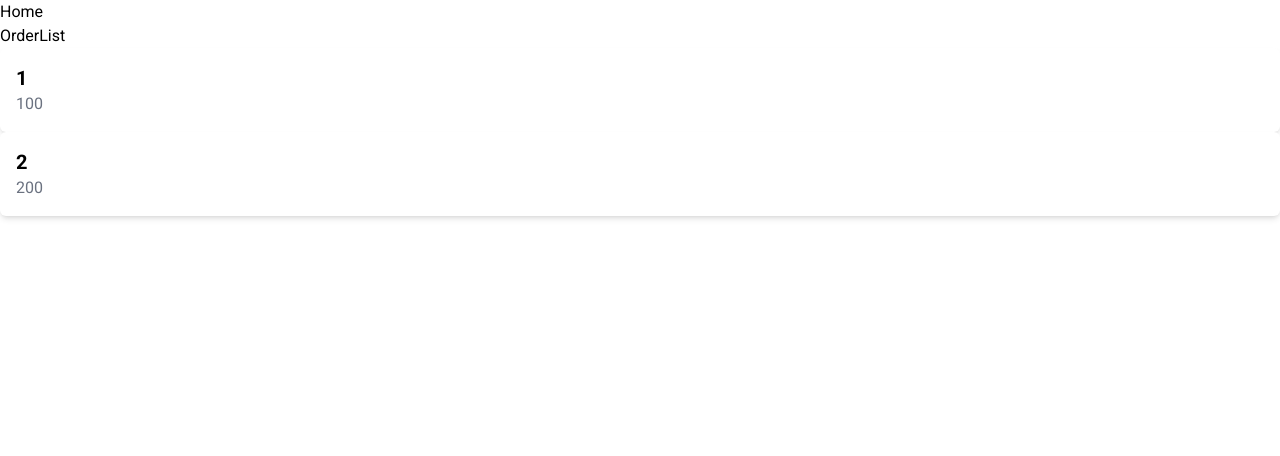
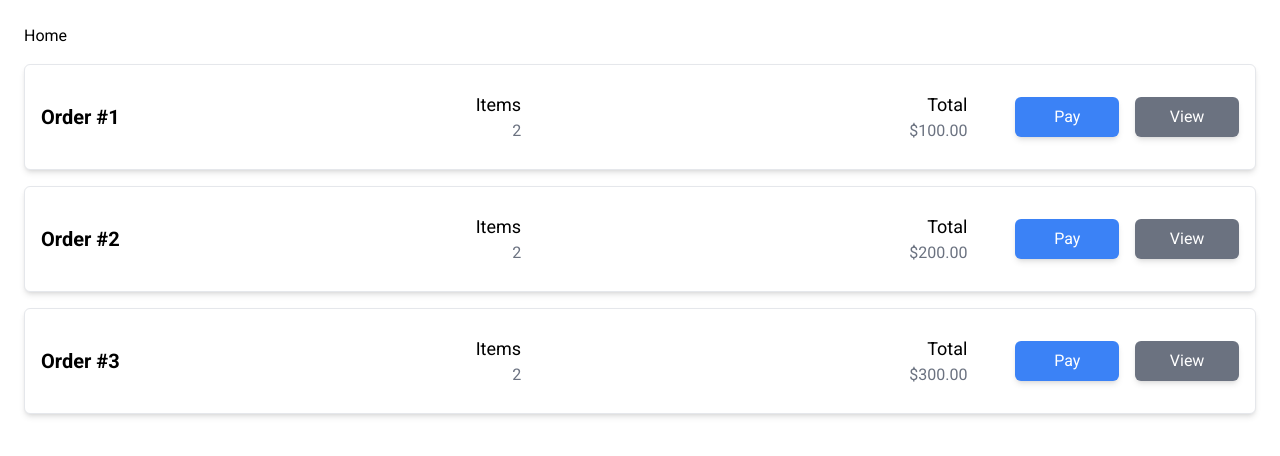
Before and after one commit to KhallilB/payment-portal, a Next.js app: page / in a window 1280 px wide. Shown: the top 456 px of the page. Built offline with nearby package versions, Linux system fonts and the light colour scheme.

Commit message:
add order list

```diff
--- a/package.json
+++ b/package.json
@@ -9,9 +9,10 @@
     "lint": "next lint"
   },
   "dependencies": {
+    "clsx": "^2.0.0",
+    "next": "13.5.4",
     "react": "^18",
-    "react-dom": "^18",
-    "next": "13.5.4"
+    "react-dom": "^18"
   },
   "devDependencies": {
     "@types/node": "^20",
--- a/src/app/layout.tsx
+++ b/src/app/layout.tsx
@@ -8,8 +8,8 @@ const roboto = Roboto({
 })
 
 export const metadata: Metadata = {
-  title: 'Create Next App',
-  description: 'Generated by create next app',
+  title: 'Payment Portal',
+  description: 'Quickly pay online',
 }
 
 export default function RootLayout({
--- a/src/app/page.tsx
+++ b/src/app/page.tsx
@@ -2,7 +2,7 @@ import OrderList from '@/modules/orders/templates/orderList'
 
 export default function Home() {
   return (
-    <div className="container mx-auto">
+    <div className="container mx-auto p-6">
       <h1>Home</h1>
       <OrderList />
     </div>
--- a/src/lib/config/index.ts
+++ b/src/lib/config/index.ts
@@ -3,38 +3,59 @@ import { Order } from '@/lib/types'
 export const Orders: Order[] = [
   {
     id: '1',
-    total: 100,
+    total: 100.00,
     products: [
       {
         id: '1',
         name: 'Product 1',
-        price: 10,
+        price: 10.00,
         quantity: 6,
       },
       {
         id: '2',
         name: 'Product 2',
-        price: 20,
+        price: 20.00,
         quantity: 2,
       },
     ],
+    paid: 'paid',
   },
   {
     id: '2',
-    total: 200,
+    total: 200.00,
     products: [
       {
         id: '3',
         name: 'Product 3',
-        price: 20,
+        price: 20.00,
         quantity: 2,
       },
       {
         id: '4',
         name: 'Product 4',
-        price: 40,
+        price: 40.00,
         quantity: 4,
       },
     ],
+    paid: 'unpaid',
+  },
+  {
+    id: '3',
+    total: 300.00,
+    products: [
+      {
+        id: '5',
+        name: 'Product 5',
+        price: 30.00,
+        quantity: 2,
+      },
+      {
+        id: '6',
+        name: 'Product 6',
+        price: 60.00,
+        quantity: 4,
+      },
+    ],
+    paid: 'unpaid',
   },
 ]
--- a/src/lib/types/index.ts
+++ b/src/lib/types/index.ts
@@ -2,6 +2,7 @@ export type Order = {
   id: string
   total: number
   products: Product[]
+  paid: 'paid' | 'unpaid' | 'processing'
 }
 
 export type Product = {
--- /dev/null
+++ b/src/modules/common/button.tsx
@@ -0,0 +1,29 @@
+import clsx from 'clsx'
+
+interface Props extends React.HTMLAttributes<HTMLButtonElement> {
+  children: React.ReactNode
+  variant: 'primary' | 'secondary'
+}
+
+export default function Button({
+  children,
+  variant,
+  className,
+  ...props
+}: Props) {
+  return (
+    <button
+      {...props}
+      className={clsx(
+        'w-full rounded-md px-4 py-2 text-white shadow-md transition-all hover:opacity-80',
+        {
+          'bg-blue-500': variant === 'primary',
+          'bg-gray-500': variant === 'secondary',
+        },
+        className
+      )}
+    >
+      {children}
+    </button>
+  )
+}
--- a/src/modules/orders/components/orderCard.tsx
+++ b/src/modules/orders/components/orderCard.tsx
@@ -1,14 +1,38 @@
 import { Order } from '@/lib/types'
+import Button from '@/modules/common/button'
 
 interface Props {
   order: Order
 }
 
+const formatCurrency = (value: number) => {
+  return value.toFixed(2).replace(/\d(?=(\d{3})+\.)/g, '$&,')
+}
+
 export default function OrderCard({ order }: Props) {
   return (
-    <div className="rounded-md bg-white p-4 shadow-md">
-      <h1 className="text-xl font-bold">{order.id}</h1>
-      <p className="text-gray-500">{order.total}</p>
+    <div className="border-black-700 my-4 flex flex-col items-start rounded-md border bg-white p-4 shadow-md lg:flex-row lg:items-center lg:justify-between">
+      <div className="border-red items- flex h-full w-full flex-col justify-between lg:flex-row lg:items-center">
+        <h1 className="text-xl font-bold">Order #{order.id}</h1>
+
+        <div className="my-4 flex-col text-right lg:mx-8 lg:my-0 ">
+          <h3 className="text-lg">Items</h3>
+          <p className="text-md text-gray-500">{order.products.length}</p>
+        </div>
+        <div className="my-4 flex-col text-right lg:mx-8 lg:my-0 ">
+          <h3 className="text-lg">Total</h3>
+          <p className="text-md text-gray-500">
+            ${formatCurrency(order.total)}
+          </p>
+        </div>
+      </div>
+
+      <div className="my-4 flex w-full flex-row lg:w-3/12">
+        <Button className="mx-4" variant="primary">
+          Pay
+        </Button>
+        <Button variant="secondary">View</Button>
+      </div>
     </div>
   )
 }
--- a/src/modules/orders/templates/orderList.tsx
+++ b/src/modules/orders/templates/orderList.tsx
@@ -3,11 +3,10 @@ import { Orders } from '@/lib/config'
 
 export default function OrderList() {
   return (
-    <div>
-      <h1>OrderList</h1>
+    <>
       {Orders.map((order) => (
         <OrderCard key={order.id} order={order} />
       ))}
-    </div>
+    </>
   )
 }
--- a/tailwind.config.ts
+++ b/tailwind.config.ts
@@ -1,11 +1,13 @@
 import type { Config } from 'tailwindcss'
 
 const config: Config = {
-  content: [
-    './src/modules/**/*.{js,ts,jsx,tsx,mdx}',
-    './src/styles/**/*.{js,ts,jsx,tsx,mdx}',
-    './src/app/**/*.{js,ts,jsx,tsx,mdx}',
-  ],
+  content: {
+    files: [
+      './src/modules/**/*.{js,ts,jsx,tsx,mdx}',
+      './src/styles/**/*.{js,ts,jsx,tsx,mdx}',
+      './src/app/**/*.{js,ts,jsx,tsx,mdx}',
+    ],
+  },
   theme: {},
   plugins: [],
 }
```
Also changed, not shown: 1 other file (tests, documents, lock files or other folders).
